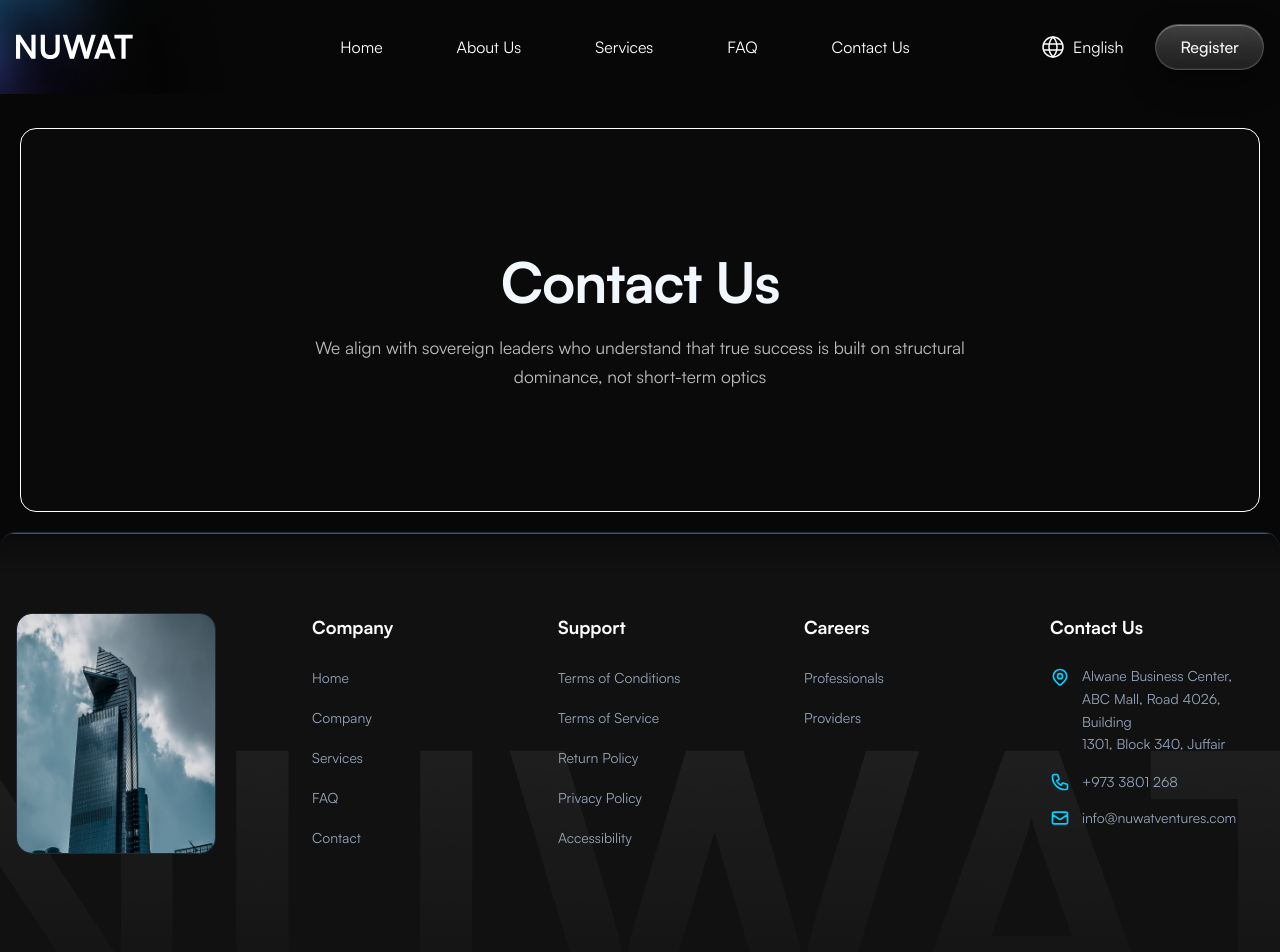
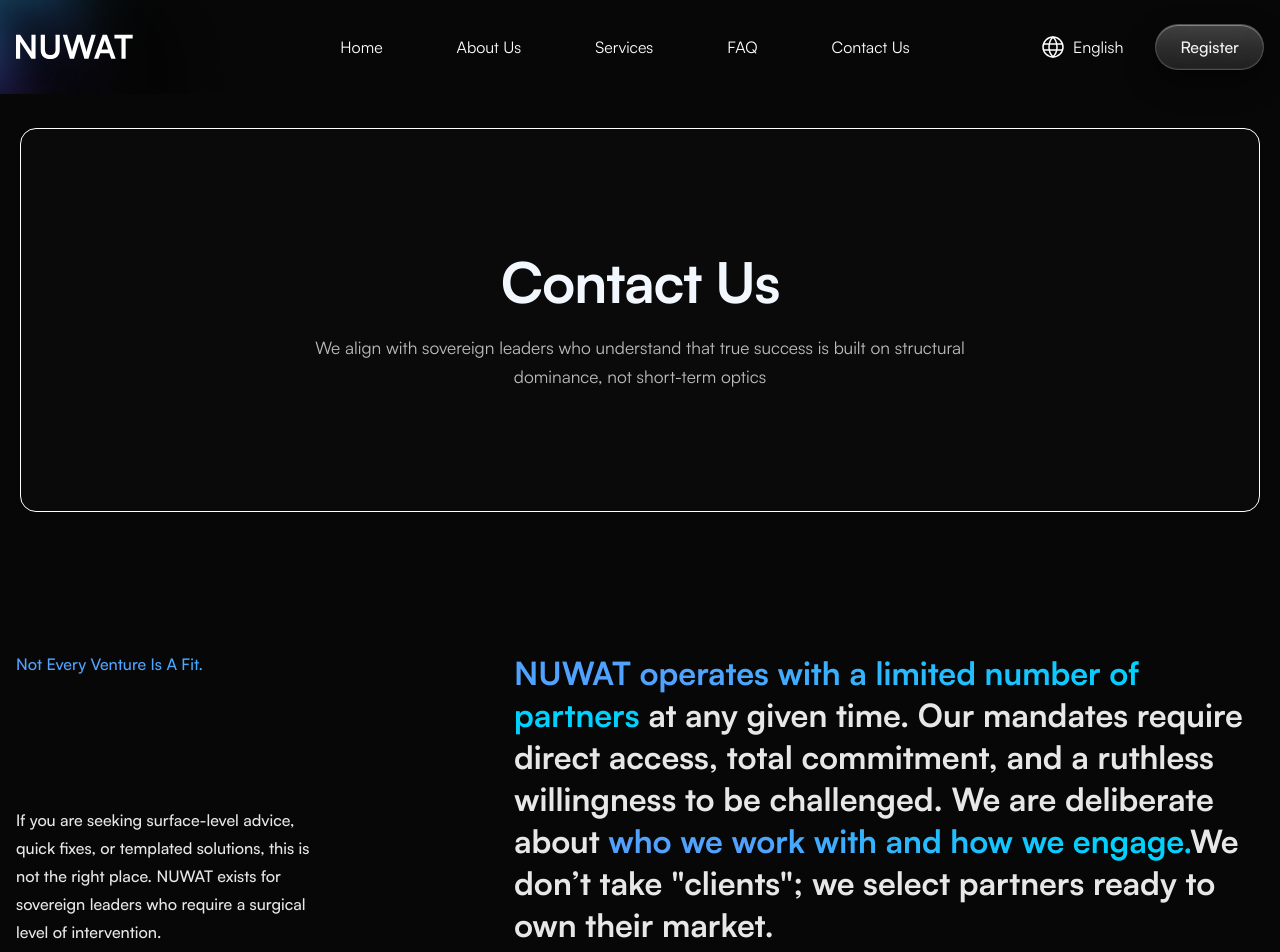
Before and after one commit to Cozmiq-Codes/nuwat, a Next.js app: page /contact in a window 1280 px wide. Shown: the top 952 px of the page. Built offline with nearby package versions, Linux system fonts and the light colour scheme.

Commit message:
feat(contact): venture section

```diff
--- a/app/(pages)/contact/page.tsx
+++ b/app/(pages)/contact/page.tsx
@@ -1,10 +1,12 @@
 import React from "react";
 import ContactHero from "@/components/pages/contact/hero/Hero";
+import Venture from "@/components/pages/contact/venture/Venture";
 
 const Page = () => {
   return (
     <>
       <ContactHero />
+      <Venture />
     </>
   );
 };
--- a/components/pages/contact/hero/Hero.tsx
+++ b/components/pages/contact/hero/Hero.tsx
@@ -33,7 +33,8 @@ const ContactHero = () => {
                 text-center
               "
               >
-                  We align with sovereign leaders who understand that true success is built on structural dominance, not short-term optics
+                We align with sovereign leaders who understand that true success
+                is built on structural dominance, not short-term optics
               </p>
             </div>
           </div>
--- /dev/null
+++ b/components/pages/contact/venture/Venture.tsx
@@ -0,0 +1,59 @@
+import React from "react";
+
+const Venture = () => {
+  return (
+    <section>
+      <div className={"main-container"}>
+        <div className={"section-wrapper"}>
+          <div
+            className={
+              "flex flex-col xl:flex-row justify-between w-full gap-8 md:gap-0"
+            }
+          >
+            <div className={"flex flex-col justify-between w-full md:w-1/2"}>
+              <h3
+                className={
+                  "text-[16px] font-medium leading-normal heading-span"
+                }
+              >
+                Not Every Venture Is A Fit.
+              </h3>
+              <p
+                className={
+                  "text-[#E7E7E7] text-[16px] font-medium leading-7 tracking-[0.07] max-w-[320px]"
+                }
+              >
+                If you are seeking surface-level advice, quick fixes, or
+                templated solutions, this is not the right place. NUWAT exists
+                for sovereign leaders who require a surgical level of
+                intervention.
+              </p>
+            </div>
+
+            <div className={"max-w-[750px]"}>
+              <p
+                className={
+                  "text-[#E7E7E7] text-[32px] font-bold leading-10.5"
+                }
+              >
+                <span className={"heading-span"}>
+                  NUWAT operates with a limited number of partners
+                </span>{" "}
+                at any given time. Our mandates require direct access, total
+                commitment, and a ruthless willingness to be challenged. We are
+                deliberate about{" "}
+                <span className={"heading-span"}>
+                  who we work with and how we engage.
+                </span>
+                We don’t take "clients"; we select partners ready to own their
+                market.
+              </p>
+            </div>
+          </div>
+        </div>
+      </div>
+    </section>
+  );
+};
+
+export default Venture;
```
